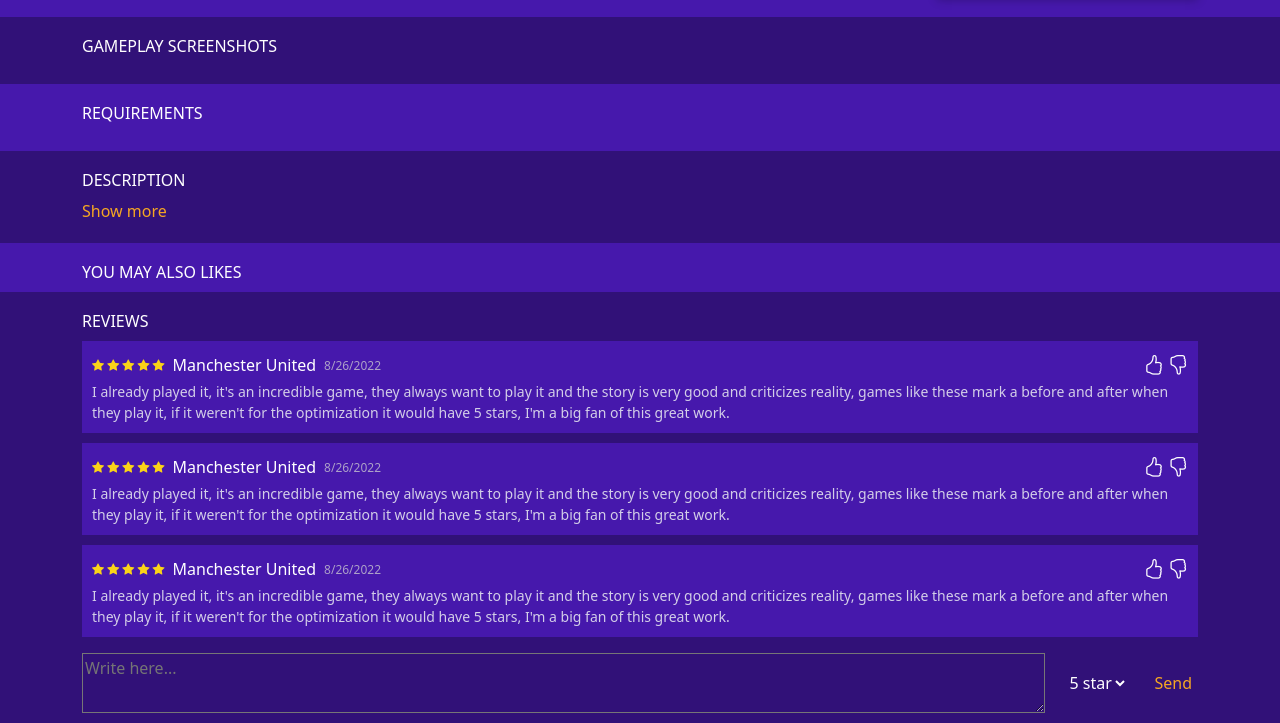
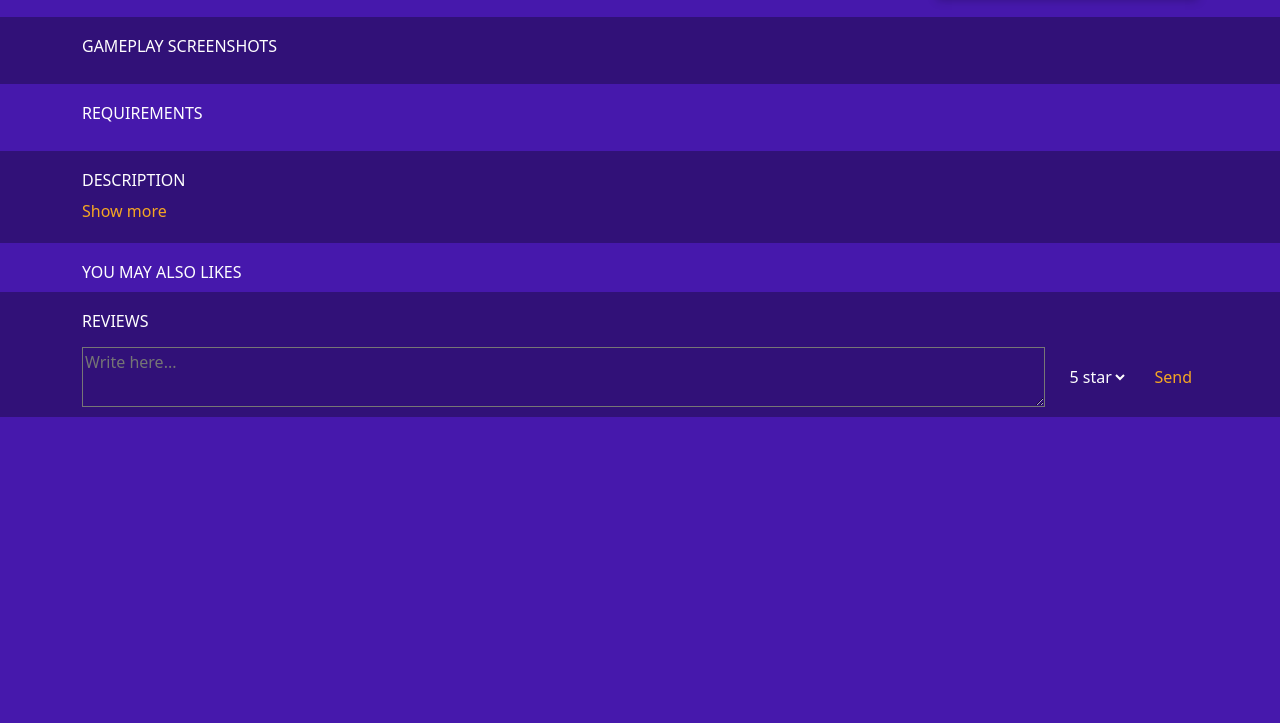
Before and after one commit to DaTT2001/Project_tinh, a plain HTML site: page products.html in a window 1280 px wide. Shown: the part 447-1170 px from the top of the page. After the commit the page ends 864 px from the top, so only its background shows below. Drawn offline with nearby package versions, Linux system fonts and the light colour scheme; no server answers.

Commit message:
Update products.html

```diff
--- a/products.html
+++ b/products.html
@@ -171,72 +171,6 @@
       <div class="container">
         <h6>REVIEWS</h6>
         <ul class="review-container">
-          <li class="review-item">
-            <div class="review-item-name">
-              <div class="review-item-star d-flex align-items-center">
-                <span>
-                  <i class="bi bi-star-fill"></i>
-                  <i class="bi bi-star-fill"></i>
-                  <i class="bi bi-star-fill"></i>
-                  <i class="bi bi-star-fill"></i>
-                  <i class="bi bi-star-fill"></i>
-                </span>
-                <h6>Manchester United</h6>
-                <span>8/26/2022</span>
-              </div>
-              <div class="review-icon">
-                <i class="bi bi-hand-thumbs-up"></i>
-                <i class="bi bi-hand-thumbs-down"></i>
-              </div>
-            </div>
-            <div class="review-item-content">
-              I already played it, it's an incredible game, they always want to play it and the story is very good and criticizes reality, games like these mark a before and after when they play it, if it weren't for the optimization it would have 5 stars, I'm a big fan of this great work.
-            </div>
-          </li>
-          <li class="review-item">
-            <div class="review-item-name">
-              <div class="review-item-star d-flex align-items-center">
-                <span>
-                  <i class="bi bi-star-fill"></i>
-                  <i class="bi bi-star-fill"></i>
-                  <i class="bi bi-star-fill"></i>
-                  <i class="bi bi-star-fill"></i>
-                  <i class="bi bi-star-fill"></i>
-                </span>
-                <h6>Manchester United</h6>
-                <span>8/26/2022</span>
-              </div>
-              <div class="review-icon">
-                <i class="bi bi-hand-thumbs-up"></i>
-                <i class="bi bi-hand-thumbs-down"></i>
-              </div>
-            </div>
-            <div class="review-item-content">
-              I already played it, it's an incredible game, they always want to play it and the story is very good and criticizes reality, games like these mark a before and after when they play it, if it weren't for the optimization it would have 5 stars, I'm a big fan of this great work.
-            </div>
-          </li>
-          <li class="review-item">
-            <div class="review-item-name">
-              <div class="review-item-star d-flex align-items-center">
-                <span>
-                  <i class="bi bi-star-fill"></i>
-                  <i class="bi bi-star-fill"></i>
-                  <i class="bi bi-star-fill"></i>
-                  <i class="bi bi-star-fill"></i>
-                  <i class="bi bi-star-fill"></i>
-                </span>
-                <h6>Manchester United</h6>
-                <span>8/26/2022</span>
-              </div>
-              <div class="review-icon">
-                <i class="bi bi-hand-thumbs-up"></i>
-                <i class="bi bi-hand-thumbs-down"></i>
-              </div>
-            </div>
-            <div class="review-item-content">
-              I already played it, it's an incredible game, they always want to play it and the story is very good and criticizes reality, games like these mark a before and after when they play it, if it weren't for the optimization it would have 5 stars, I'm a big fan of this great work.
-            </div>
-          </li>
         </ul>
         <form action="" id="review">
           <textarea name="review_text" id="review_text" cols="30" rows="10" placeholder="Write here..."></textarea>
```
